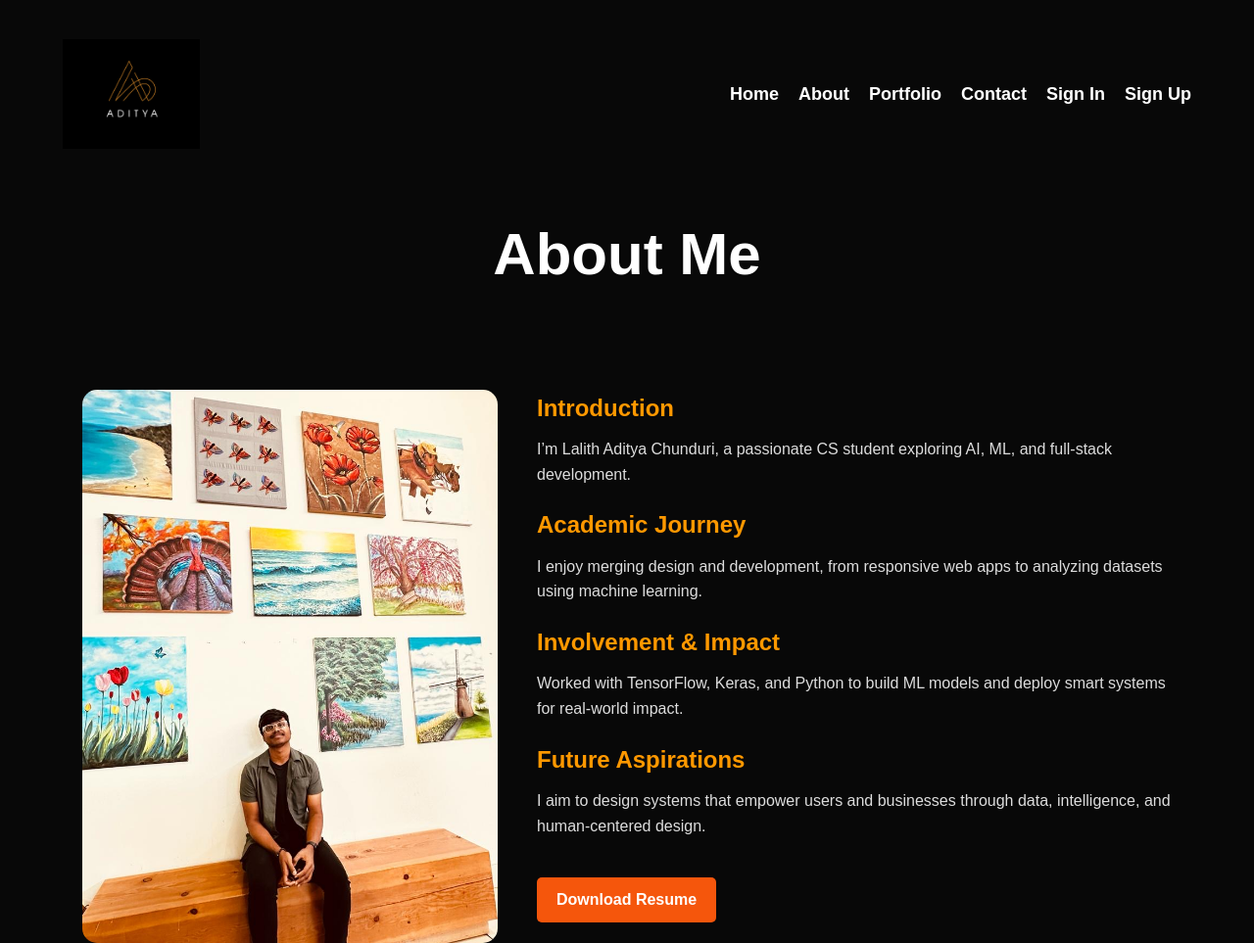
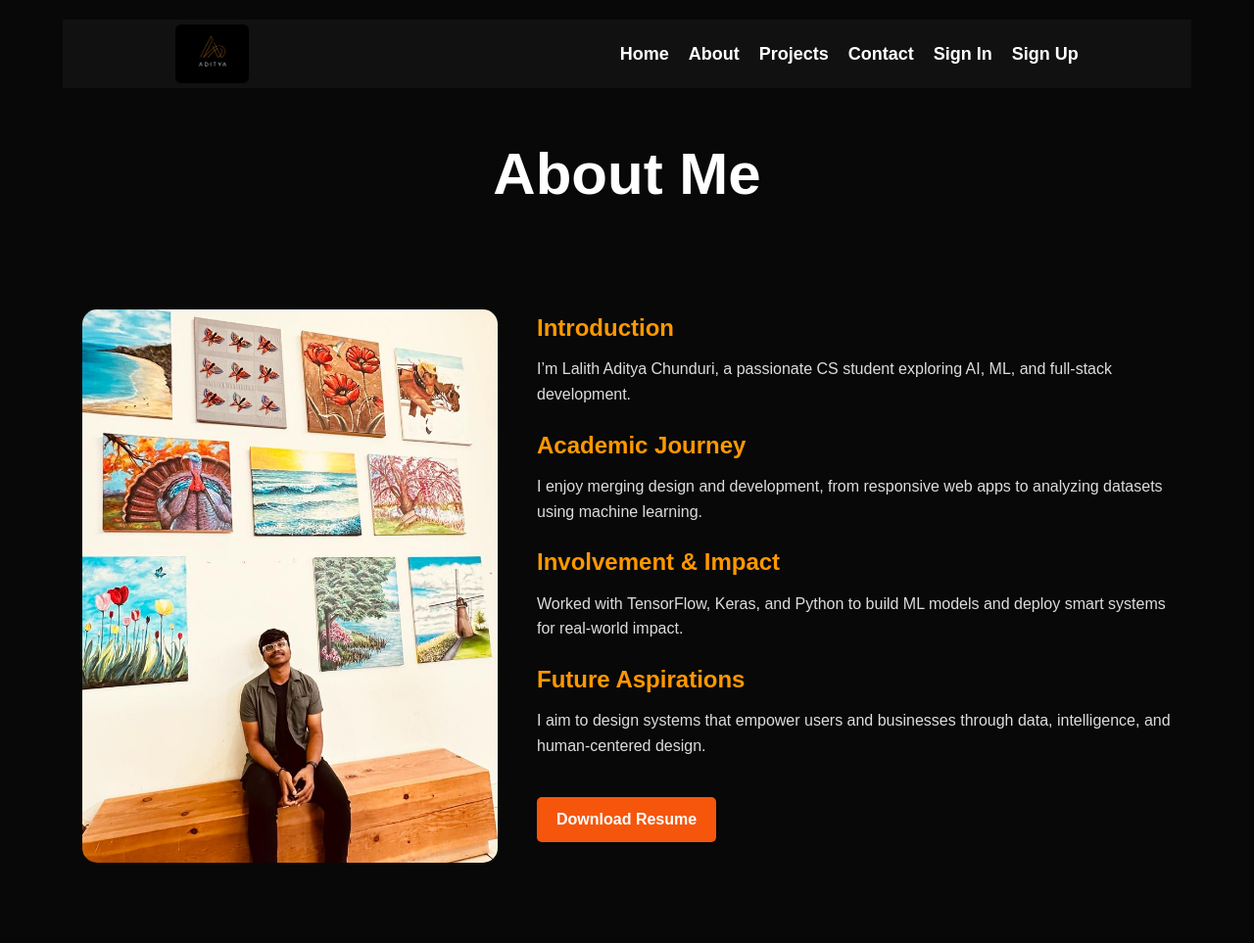
Before and after one commit to Nightyelf2403/Portfolio, a plain HTML site: page about.html in a window 1280 px wide. Shown: the whole page at 98% size. Drawn offline with Linux system fonts and the light colour scheme.

Commit message:
Update about.html

```diff
--- a/about.html
+++ b/about.html
@@ -71,17 +71,21 @@
 <body>
   <div id="header">
     <div class="container">
-      <nav>
-        <img src="images/aditya.png" class="logo" />
-        <ul>
-          <li><a href="index.html">Home</a></li>
-          <li><a href="about.html">About</a></li>
-          <li><a href="portfolio.html">Portfolio</a></li>
-          <li><a href="contact.html">Contact</a></li>
-          <li><a href="SignIn.html">Sign In</a></li>
-          <li><a href="SignUp.html">Sign Up</a></li>
-        </ul>
-      </nav>
+      <nav style="display: flex; align-items: center; justify-content: space-between; height: 70px; background-color: #111; padding: 0 10%;">
+  <img src="images/aditya.png" alt="Aditya Logo"
+    style="height: 60px; background: transparent; border-radius: 6px; transition: transform 0.3s ease;"
+    onmouseover="this.style.transform='scale(1.05)'"
+    onmouseout="this.style.transform='scale(1)'">
+  <ul style="list-style: none; display: flex; gap: 20px; margin: 0; padding: 0;">
+    <li><a href="index.html" style="color: #fff; text-decoration: none;">Home</a></li>
+    <li><a href="about.html" style="color: #fff; text-decoration: none;">About</a></li>
+    <li><a href="portfolio.html" style="color: #fff; text-decoration: none;">Projects</a></li>
+    <li><a href="contact.html" style="color: #fff; text-decoration: none;">Contact</a></li>
+    <li><a href="SignIn.html" style="color: #fff; text-decoration: none;">Sign In</a></li>
+    <li><a href="SignUp.html" style="color: #fff; text-decoration: none;">Sign Up</a></li>
+  </ul>
+</nav>
+
     </div>
   </div>
 
```
